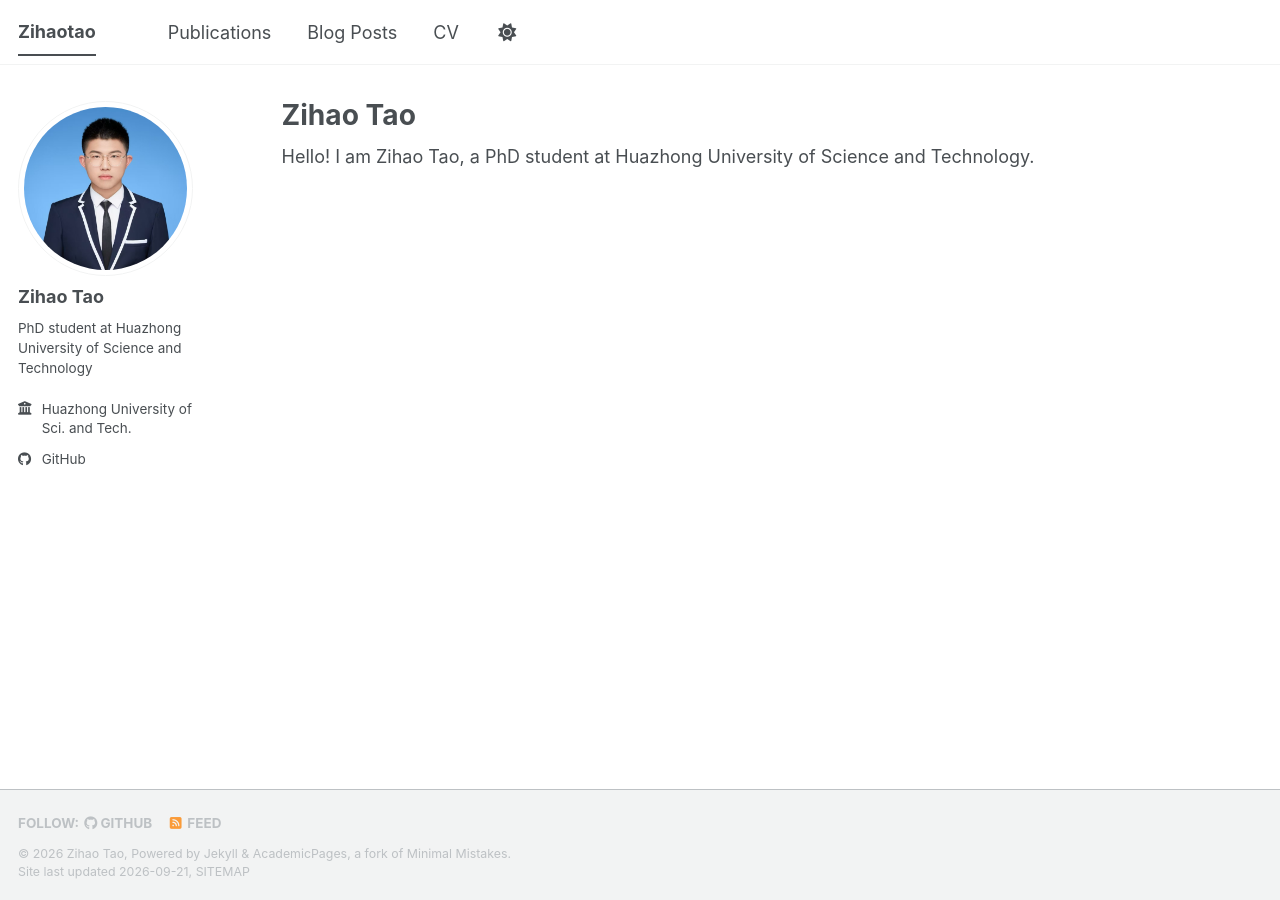
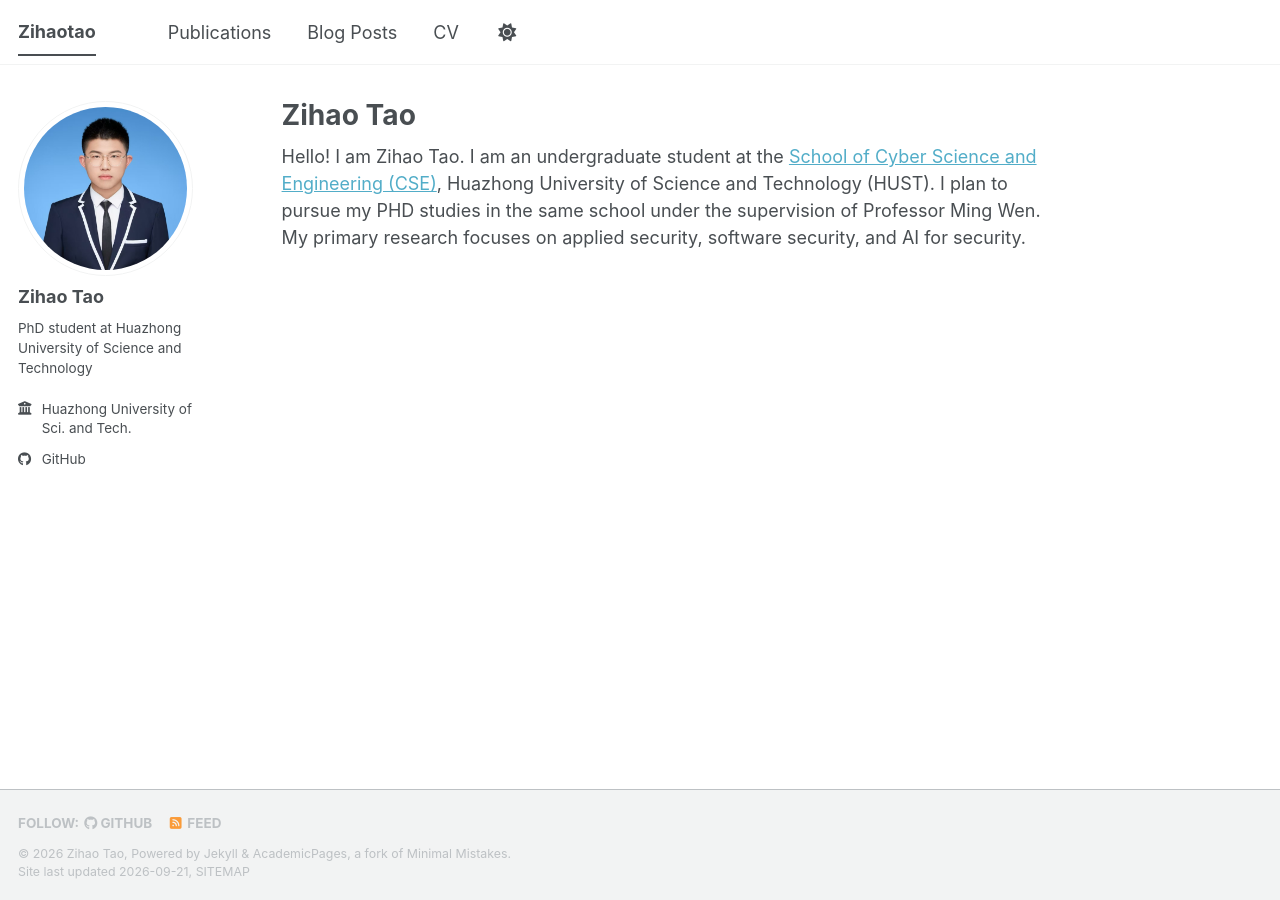
Before and after one commit to Tau0509/Tau0509.github.io, a Jekyll site: the page built from _pages/about.md, in a window 1280 px wide. Built offline with Jekyll 4.4.1, drawn with Linux system fonts in a browser that asks for light colours; a style sheet for code colours, icons or effects is not loaded.

Commit message:
Update self-bio

```diff
--- a/_pages/about.md
+++ b/_pages/about.md
@@ -7,4 +7,4 @@ redirect_from:
   - /about.html
 ---
 
-Hello! I am Zihao Tao, a PhD student at Huazhong University of Science and Technology.
+Hello! I am Zihao Tao. I am an undergraduate student at the [School of Cyber Science and Engineering (CSE)](https://cse.hust.edu.cn), Huazhong University of Science and Technology (HUST). I plan to pursue my PHD studies in the same school under the supervision of Professor Ming Wen. My primary research focuses on applied security, software security, and AI for security.
```
